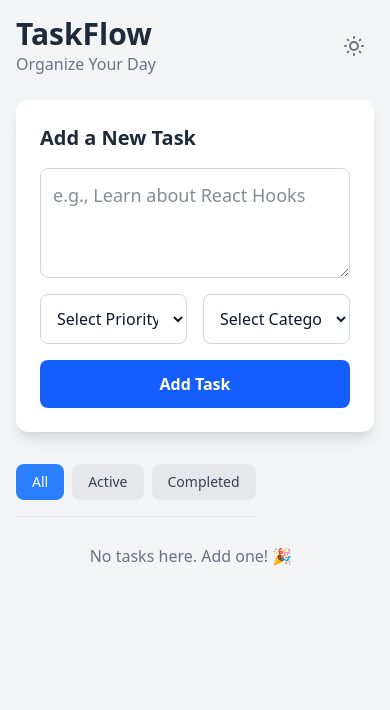
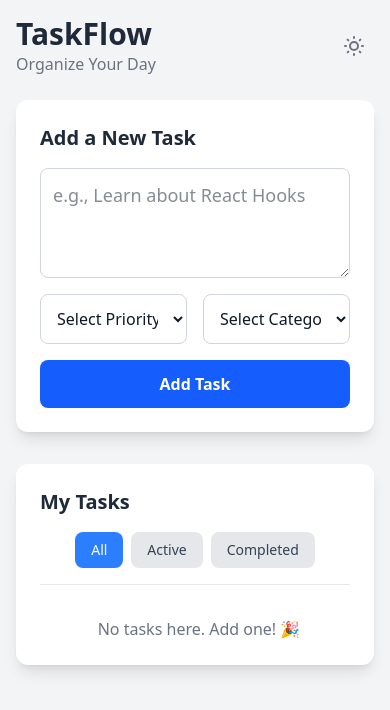
Before and after one commit to Rajiv-0920/Simple-Todo, a React (Vite) app: page / in a window 390 px wide. Shown: the top 710 px of the page. Built offline with nearby package versions, Linux system fonts and the light colour scheme.

Commit message:
Clear all button added

```diff
--- a/src/App.jsx
+++ b/src/App.jsx
@@ -1,3 +1,4 @@
+import ClearAllButton from "./components/ClearAllButton";
 import Filter from "./components/Filter";
 import Form from "./components/Form";
 import Header from "./components/Header";
@@ -15,10 +16,22 @@ const App = () => (
           <Form />
         </div>
       </div>
-      <div className="mt-8 md:mt-0 md:h-[calc(100vh-4rem)] md:flex md:flex-col">
-        <div className="flex-grow overflow-y-auto pr-2">
-          <Filter />
-          <TodoList />
+      <div className="mt-8 md:mt-0 flex flex-col">
+        <div className="bg-white dark:bg-gray-800 rounded-xl shadow-lg p-6 flex flex-col md:h-[calc(100vh-4rem)]">
+          {/* Fixed Header */}
+          <div className="flex-shrink-0">
+            <div className="flex justify-between items-center mb-4">
+              <h2 className="text-xl font-bold text-gray-800 dark:text-white">
+                My Tasks
+              </h2>
+              <ClearAllButton />
+            </div>
+            <Filter />
+          </div>
+          {/* Scrollable List */}
+          <div className="flex-grow overflow-y-auto custom-scrollbar mt-4 pr-2 -mr-4">
+            <TodoList />
+          </div>
         </div>
       </div>
     </div>
--- /dev/null
+++ b/src/components/ClearAllButton.jsx
@@ -0,0 +1,62 @@
+import { useEffect, useState } from "react";
+import { useTodo } from "../context/TodoContext";
+
+const ClearAllButton = () => {
+  const { clearAllTasks, state } = useTodo();
+  const [confirming, setConfirming] = useState(false);
+  const [timeLeft, setTimeLeft] = useState(3);
+
+  useEffect(() => {
+    let timer;
+    if (confirming) {
+      timer = setTimeout(() => {
+        setConfirming(false);
+      }, 3000); // Revert after 3 seconds
+    }
+    return () => clearTimeout(timer); // Cleanup timer
+  }, [confirming]);
+
+  useEffect(() => {
+    let timer;
+    if (confirming) {
+      timer = setInterval(() => {
+        setTimeLeft((prev) => --prev);
+      }, 1000);
+    }
+    return () => {
+      clearInterval(timer);
+      setTimeLeft(3);
+    };
+  }, [confirming]);
+
+  if (state.tasks.length === 0) {
+    return null;
+  }
+
+  const handleClear = () => {
+    clearAllTasks();
+    setConfirming(false);
+  };
+
+  if (confirming) {
+    return (
+      <button
+        onClick={handleClear}
+        className="px-3 py-1 text-sm font-medium text-white bg-red-600 rounded-lg hover:bg-red-700 focus:outline-none focus:ring-2 focus:ring-red-500 focus:ring-offset-2 dark:focus:ring-offset-gray-800 transition-all"
+      >
+        Confirm {timeLeft}s left
+      </button>
+    );
+  }
+
+  return (
+    <button
+      onClick={() => setConfirming(true)}
+      className="px-3 py-1 text-sm font-medium text-gray-600 dark:text-gray-300 bg-gray-200 dark:bg-gray-700 rounded-lg hover:bg-gray-300 dark:hover:bg-gray-600 transition-colors"
+    >
+      Clear All
+    </button>
+  );
+};
+
+export default ClearAllButton;
--- a/src/components/Filter.jsx
+++ b/src/components/Filter.jsx
@@ -5,7 +5,7 @@ import FilterButton from "./FilterButton";
 const Filter = () => {
   const { state, setFilter } = useTodo();
   return (
-    <div className="flex fixed justify-center space-x-2 mb-4 border-b border-gray-200 dark:border-gray-700 pb-4">
+    <div className="flex bg-white dark:bg-gray-800 sticky justify-center space-x-2 mb-4 border-b border-gray-200 dark:border-gray-700 pb-4">
       <FilterButton
         setFilter={setFilter}
         text="all"
--- a/src/components/TodoList.jsx
+++ b/src/components/TodoList.jsx
@@ -11,7 +11,7 @@ const TodoList = () => {
   });
 
   return (
-    <ul className="space-y-3 mt-20">
+    <ul className="space-y-3">
       {filteredTodos.length > 0 ? (
         filteredTodos.map((task) => <TodoItem key={task.id} {...task} />)
       ) : (
--- a/src/context/TodoContext.jsx
+++ b/src/context/TodoContext.jsx
@@ -35,6 +35,10 @@ export const TodoContextProvider = ({ children }) => {
     dispatch({ type: ACTIONS.SET_EDITING_TASK, payload: { task } });
   };
 
+  const clearAllTasks = () => {
+    dispatch({ type: ACTIONS.CLEAR_ALL_TASKS });
+  };
+
   const value = {
     state,
     addTask,
@@ -43,6 +47,7 @@ export const TodoContextProvider = ({ children }) => {
     setFilter,
     setTaskToEdit,
     updateTask,
+    clearAllTasks,
   };
 
   return <TodoContext.Provider value={value}>{children}</TodoContext.Provider>;
--- a/src/context/TodoReducer.js
+++ b/src/context/TodoReducer.js
@@ -5,6 +5,7 @@ export const ACTIONS = {
   SET_FILTER: "SET_FILTER",
   UPDATE_TASK: "UPDATE_TASK",
   SET_EDITING_TASK: "SET_EDITING_TASK",
+  CLEAR_ALL_TASKS: "CLEAR_ALL_TASKS",
 };
 
 let savedTasks = [];
@@ -60,6 +61,9 @@ export const todoReducer = (state, { type, payload }) => {
     case ACTIONS.SET_FILTER:
       return { ...state, filter: payload.filter };
 
+    case ACTIONS.CLEAR_ALL_TASKS:
+      return todoReducerInitialState;
+
     default:
       return state;
   }
```
